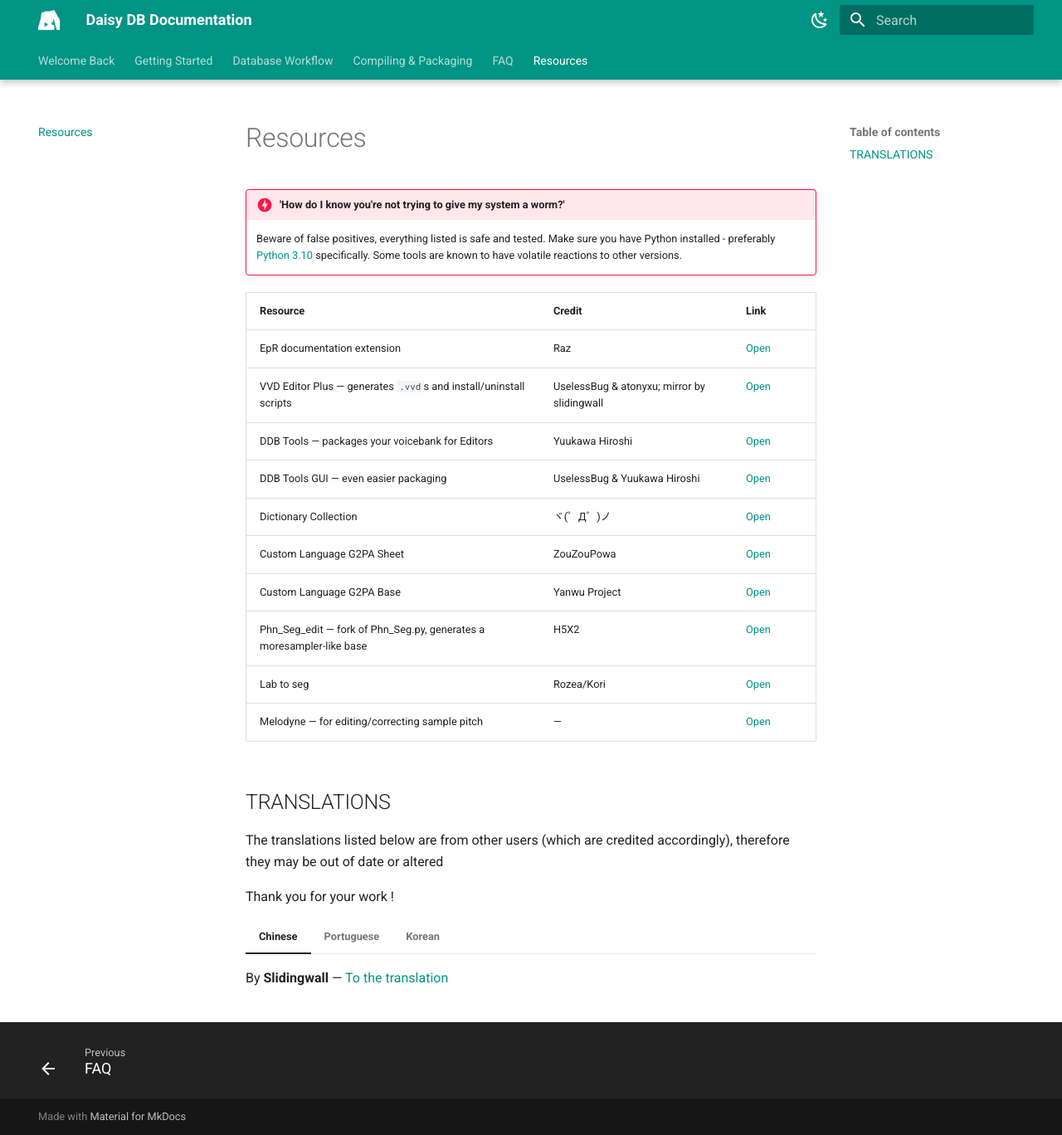
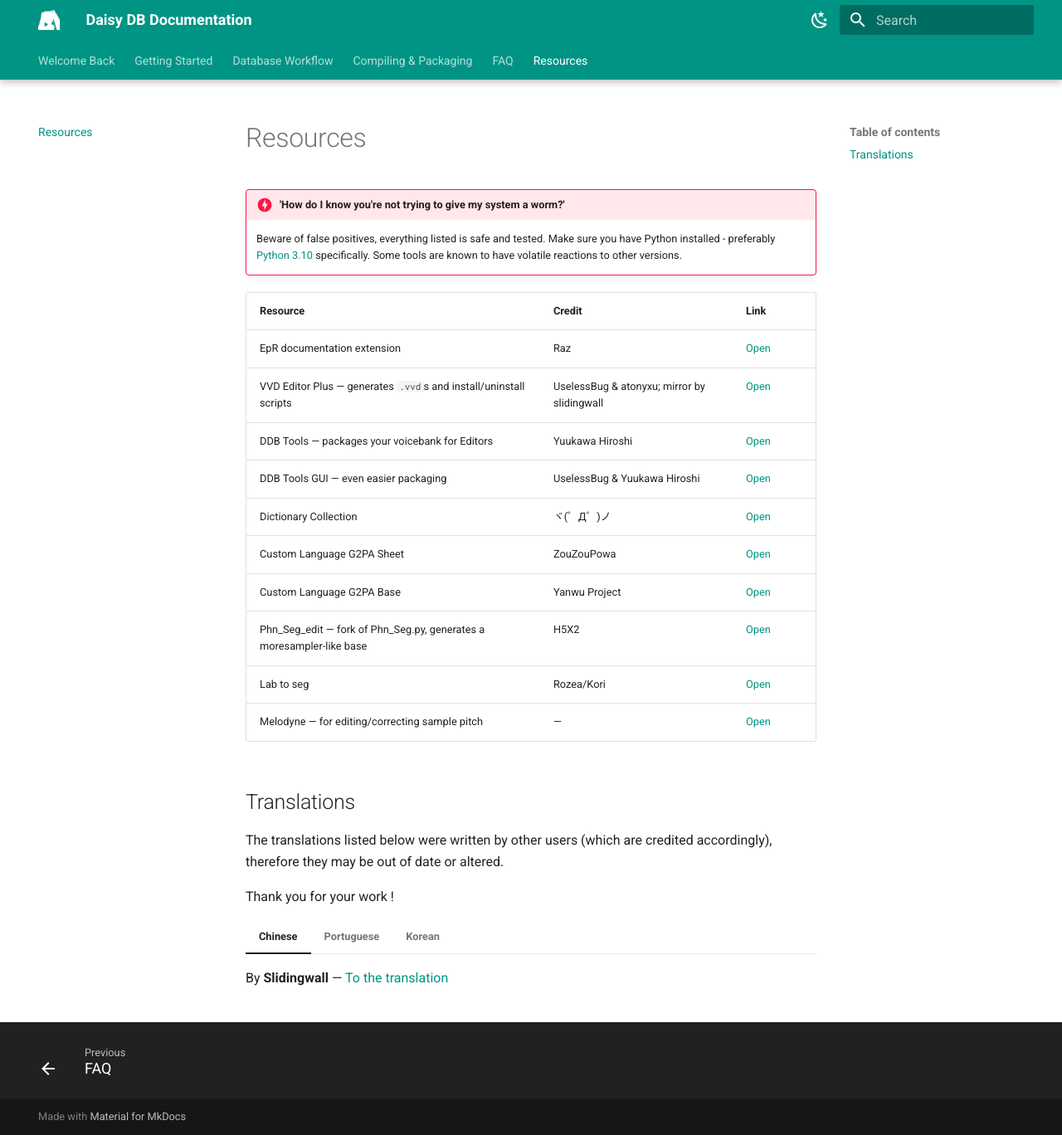
Before and after one commit to aimedb/daisy-db-documentation, an MkDocs documentation site: the page built from daisy db documentation/docs/resources.md, in a window 1280 px wide and 1368 px high. Shown: the whole window at 83% size. Built offline with MkDocs 1.6.1 and Material for MkDocs 9.7.7, drawn with Linux system fonts in a browser that asks for light colours.

Commit message:
Update resources.md

```diff
--- a/daisy db documentation/docs/resources.md
+++ b/daisy db documentation/docs/resources.md
@@ -17,10 +17,10 @@
 | Lab to seg | Rozea/Kori | [Open](https://drive.google.com/file/d/1Q1rUyF08BVCmDxuYPKkSut5CBX_OIx1J/view) |
 | Melodyne — for editing/correcting sample pitch | — | [Open](https://drive.google.com/file/d/1Ga566Es8hLinnDZxbxVMTOwuLzwzVdIT/view?usp=drivesdk) |
 
-## TRANSLATIONS
+## Translations
 
-The translations listed below are from other users (which are credited
-accordingly), therefore they may be out of date or altered
+The translations listed below were written by other users (which are credited
+accordingly), therefore they may be out of date or altered.
 
 Thank you for your work !
 
```
